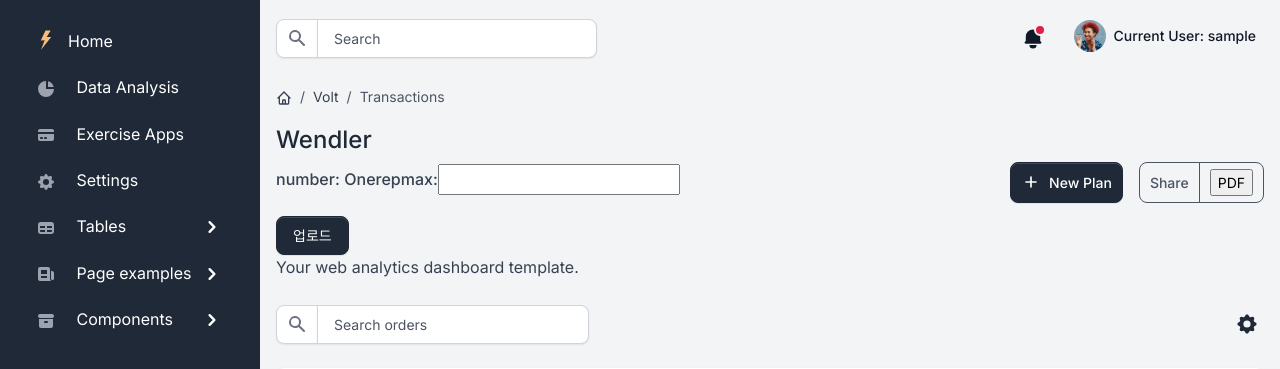
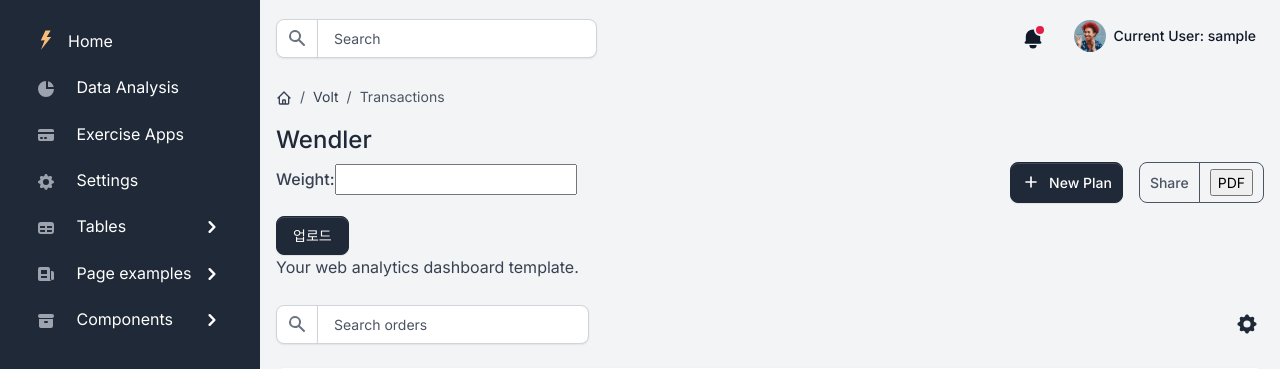
Before and after one commit to KyeongsupChoi/Leafdash, a Django app: page /wendler.html in a window 1280 px wide. Shown: the top 369 px of the page. Run offline with Django 3.2, Linux system fonts and the light colour scheme; the visitor is signed in with stand-in values (Sample User, id 1); parts of the project's set-up code (start-up, migrations or seed data) failed here and were passed over; some libraries are stand-ins or nearby versions.

Commit message:
model repmax and migrations applied

```diff
--- a/apps/templates/home/wendler.html
+++ b/apps/templates/home/wendler.html
@@ -25,7 +25,6 @@
           <form method="POST"  enctype="multipart/form-data">
                 {% csrf_token %}
                   <p>
-                    <label for="id_title">number: </label>
                     {{ form }}
                   </p>
 
--- a/apps/wendler/forms.py
+++ b/apps/wendler/forms.py
@@ -4,8 +4,13 @@ Copyright (c) 2019 - present AppSeed.us
 """
 
 from django import forms
+from .models import RepMax
 
 
+class WendlerForm(forms.ModelForm):
+    """Form for the image model"""
+    class Meta:
+        model = RepMax
+        fields = ('weight',)
 
-class WendlerForm(forms.Form):
-    oneRepMax = forms.IntegerField()
+    weight = forms.IntegerField()
--- a/apps/wendler/models.py
+++ b/apps/wendler/models.py
@@ -1,9 +1,10 @@
 # -*- encoding: utf-8 -*-
-"""
-Copyright (c) 2019 - present AppSeed.us
-"""
-
-from django.db import models
-from django.contrib.auth.models import User
 
 # Create your models here.
+from django.db import models
+
+class RepMax(models.Model):
+    weight = models.IntegerField(max_length=200)
+
+    def __str__(self):
+        return self.title
--- a/apps/wendler/views.py
+++ b/apps/wendler/views.py
@@ -81,9 +81,9 @@ def wendler_view(request):
         form = WendlerForm(request.POST)
 
         if form.is_valid():
-
+            form.save()
             # Takes the input of one Rep Max and assigns it to the number variable
-            number = int(request.POST['oneRepMax'])
+            number = int(request.POST['weight'])
             global global_wendler_list
 
             # The list of percentages from the Wendler 531 regimen
```
